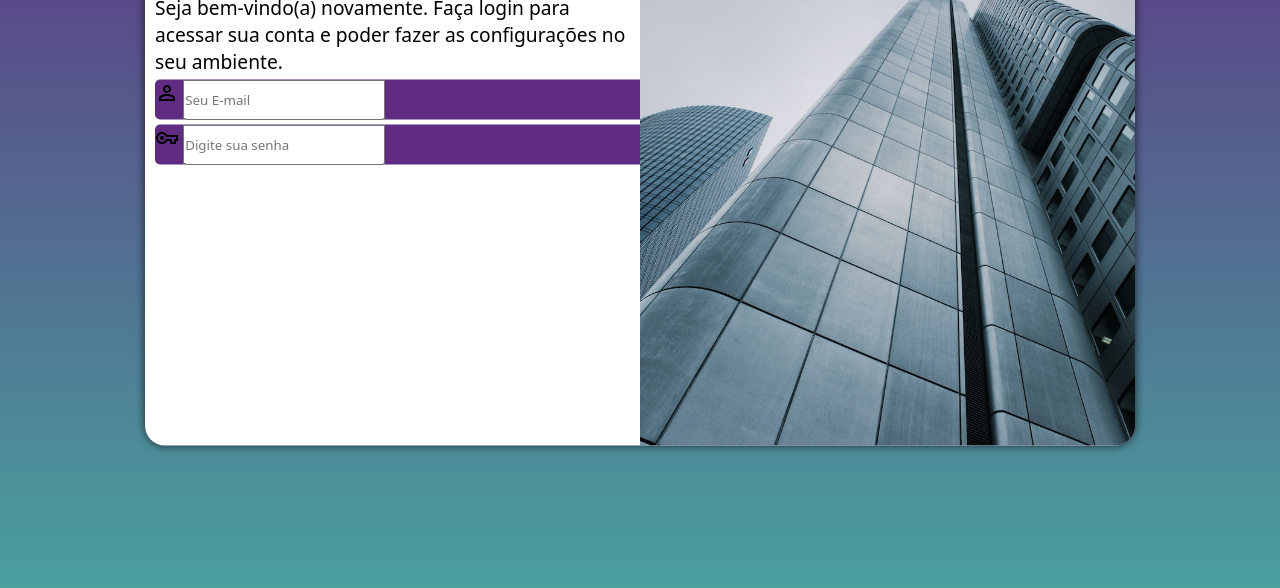
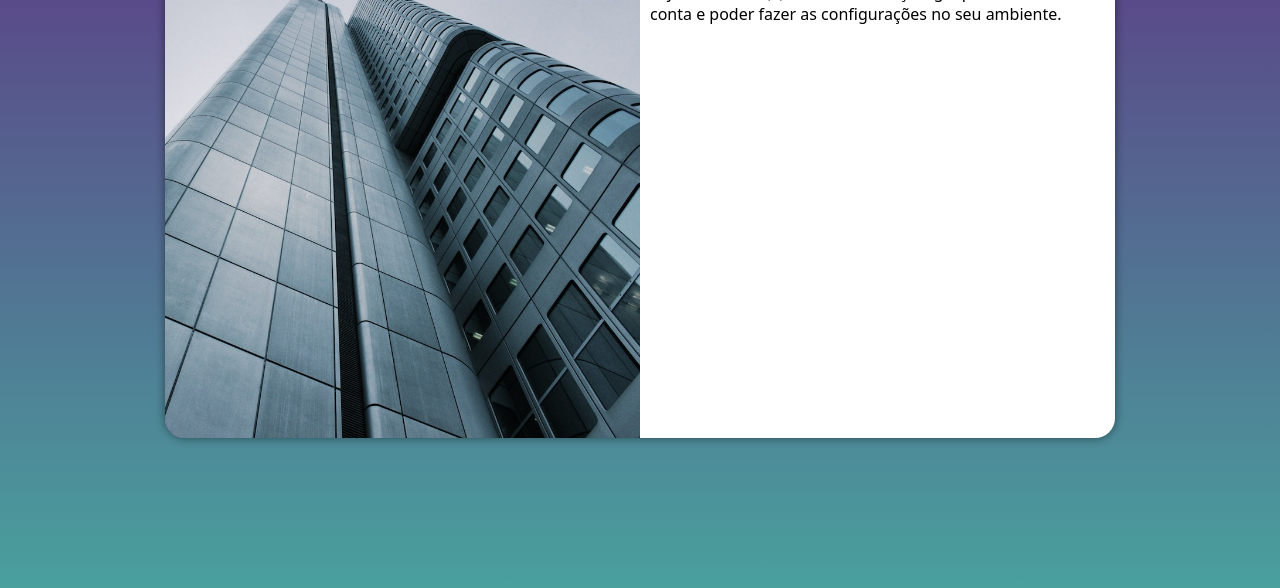
Before and after one commit to BrunoHenrique12/Projeto-login, a plain HTML site: page index.html in a window 1280 px wide. Shown: the part 212-800 px from the top of the page. Drawn offline with nearby package versions, Linux system fonts and the light colour scheme.

Commit message:
altered code

```diff
--- a/estilos/media-query.css
+++ b/estilos/media-query.css
@@ -19,47 +19,35 @@
         width: 80vw;
     }
 
-    section#login > div#imagen {
+    section#login > div#imagem {
         float: left;
         width: 30%;
         height: 100%;
     }
 
-    section#login > div#formlulario {
+    section#login > div#formulario {
         float: right;
         width: 70%;
     }
-
-    div#formulario > p {
-        font-size: 1.1em;
-    }
 }
 
-@media screen and (min-width: 992px) {
+@media screen and (min-width:992px) {
     body {
         background-image: linear-gradient(to top, #49a09d, #5f2c82);
     }
 
     section#login {
-        width: 990px;
+        width: 950px;
     }
 
-    section#login > div#imagen {
-        float: right;
+    section#login > div#imagem {
+        float: left;
         width: 50%;
         height: 100%;
     }
 
-    section#login > div#formlulario {
-        float: left;
+    section#login > div#formulario {
+        float: right;
         width: 50%;
     }
-
-    div#formulario > h1 {
-        font-size: 2em;
-    }
-
-    div#formulario > p {
-        font-size: 1.2em;
-    }
 }
--- a/estilos/style.css
+++ b/estilos/style.css
@@ -1,11 +1,9 @@
 @charset "UTF-8";
 
 /*
-
-Paleta de Cores
-Verde: #49a09d
-Lilás: #5f2c82
-
+    Paleta de Cores
+    Verde: #49a09d
+    lilás: #5f2c82
 */
 
 * {
@@ -17,107 +15,42 @@ Lilás: #5f2c82
 
 html, body {
     background-color: #5f2c82;
+    height: 100vh;
     width: 100vw;
-    height: 100vh;
 }
 
 main {
     position: relative;
+    height: 100vh;
     width: 100vw;
-    height: 100vh;
 }
 
 section#login {
+    background-color: #ffffff;
+    width: 250px;
+    height: 500px;
+    border-radius: 20px;
+    box-shadow: 0px 0px 10px #0000007c;
+    overflow: hidden;
+
     position: absolute;
     left: 50%;
     top: 50%;
     transform: translate(-50%, -50%);
-    overflow: hidden;
-
-    background-color: #ffffff;
-    width: 250px;
-    height: 515px;
-    border-radius: 20px;
-    box-shadow: 0px 0px 10px rgba(0, 0, 0, 0.705);
 
     transition: width .3s, height .3s;
+    transition-timing-function: ease;
 }
 
-section#login > div#imagen {
+section#login > div#imagem {
     display: block;
-    background: #5f2c82 url(../imagens/metal.jpg) no-repeat center center;
+    background: #5f2c82 url(../imagens/metal.jpg) no-repeat;
     background-size: cover;
+    background-position: right center;
     height: 200px;
 }
 
 section#login > div#formulario {
     display: block;
     padding: 10px;
-
 }
-
-div#formulario > h1 {
-    text-align: center;
-    margin-bottom: 10px;
-}
-
-div#formulario > p {
-    font-size: 0.8em;
-}
-
-div.campo > input {
-    outline: none;
-    height: 40px;
-}
-
-form > div.campo {
-    background-color: #5f2c82;
-    display: block;
-    width: 100%;
-    height: 40px;
-    border-radius: 5px;
-    margin: 5px 0px;
-}
-
-div.campo > label {
-    display: none;
-}
-
-form > input[type=submit] {
-    display: block;
-    font-size: 1em;
-    width: 100%;
-    height: 40px;
-    background-color: #49a09d;
-    color: #ffffff;
-    border: none;
-    border-radius: 5px;
-    cursor: pointer;
-}
-
-form >input[type=submit]:hover {
-    background-color: #2d6462;
-}
-
-form > a.botao {
-    display: block;
-    text-align: center;
-    font-size: 1em;
-    width: 100%;
-    height: 40px;
-    padding-top: 5px;
-    margin-top: 5px;
-    background-color: #ffffff;
-    color: #2d6462;
-    border: 1px solid #49a09d;
-    border-radius: 7px;
-    text-decoration: none;
-}
-
-form > a.botao:hover {
-    background-color: #6cd3cf;
-}
-
-form > a.botao > span {
-  font-size: 0.8em;
-}
--- a/index.html
+++ b/index.html
@@ -3,37 +3,25 @@
 <head>
     <meta charset="UTF-8">
     <meta name="viewport" content="width=device-width, initial-scale=1.0">
-    <link href="https://fonts.googleapis.com/css2?family=Material+Symbols+Outlined" rel="stylesheet" />
     <link rel="stylesheet" href="estilos/style.css">
     <link rel="stylesheet" href="estilos/media-query.css">
+    <link href="https://fonts.googleapis.com/css2?family=Material+Symbols+Outlined" rel="stylesheet" />
     <title>Login</title>
 </head>
 <body>
    <main>
     <section id="login">
-            <div id="imagen">
+        <div id="imagem">
 
         </div>
         <div id="formulario">
             <h1>Login</h1>
-                <p>Seja bem-vindo(a) novamente. Faça login para acessar sua conta e poder fazer as configurações no seu ambiente.</p>
+            <p>Seja bem-vindo(a) novamente, Faça login para acessar sua conta e poder fazer as configurações no seu ambiente.</p>
             <form action="login.php" method="post">
 
-                    <div class="campo">
-                        <span class="material-symbols-outlined">person</span>
-                        <input type="email" name="login" id="ilogin" placeholder="Seu E-mail" required autocomplete="email">
-                        <label for="ilogin">Login</label>
+            </form>
         </div>
 
-                    <div class="campo">
-                        <span class="material-symbols-outlined">vpn_key</span>
-                        <input type="password" name="senha" id="isenha" placeholder="Digite sua senha" required minlength="8" maxlength="16" autocomplete="current-password">
-                        <label for="isenha">Senha</label>
-                    </div>
-                    <input type="submit" value="Entrar">
-                    <a class="botao" href="esqueci.html">Esqueci a senha<span class="material-symbols-outlined">mail</span> </a>
-                </form>
-            </div>
     </section>
    </main>
 </body>
```
Lines whose indentation alone changed are shown as unchanged.
